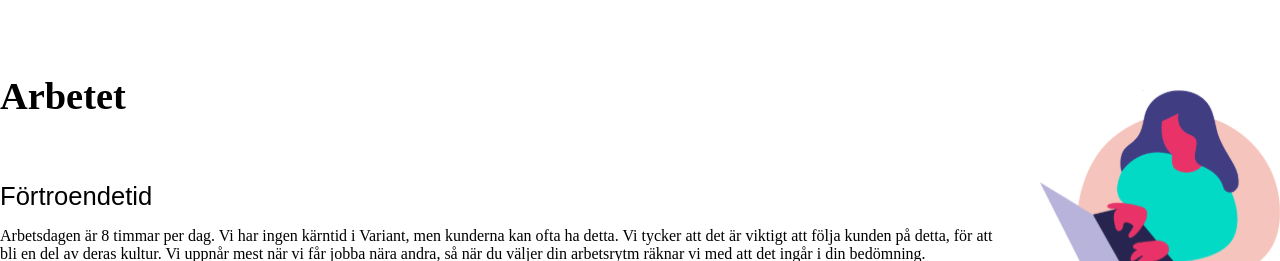
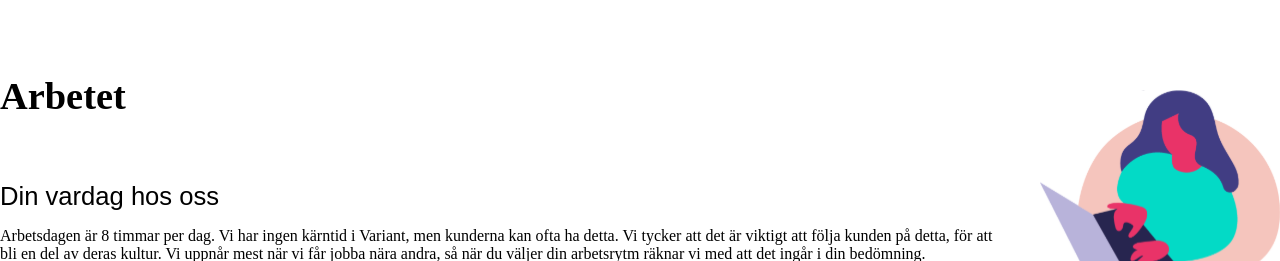
Before and after one commit to varianter/handbook-se, a Next.js app: page / in a window 1280 px wide. Shown: the part 4380-4641 px from the top of the page. Built offline with nearby package versions, Linux system fonts and the light colour scheme.

Commit message:
Update index.mdx (#35)
Ändrat rubrik för att inte skapa missförstånd kring legala aspekter.

Signed-off-by: saradolken <129518696+saradolken@users.noreply.github.com>

```diff
--- a/pages/index.mdx
+++ b/pages/index.mdx
@@ -201,7 +201,7 @@ För att detta ska bli lyckat och för att en praktikplats ska bli en bra upplev
 
 ## Arbetet
 
-### Förtroendetid
+### Din vardag hos oss
 
 Arbetsdagen är 8 timmar per dag. Vi har ingen kärntid i Variant, men kunderna kan ofta ha detta. Vi tycker att det är viktigt att följa kunden på detta, för att bli en del av deras kultur. Vi uppnår mest när vi får jobba nära andra, så när du väljer din arbetsrytm räknar vi med att det ingår i din bedömning.
 
```
